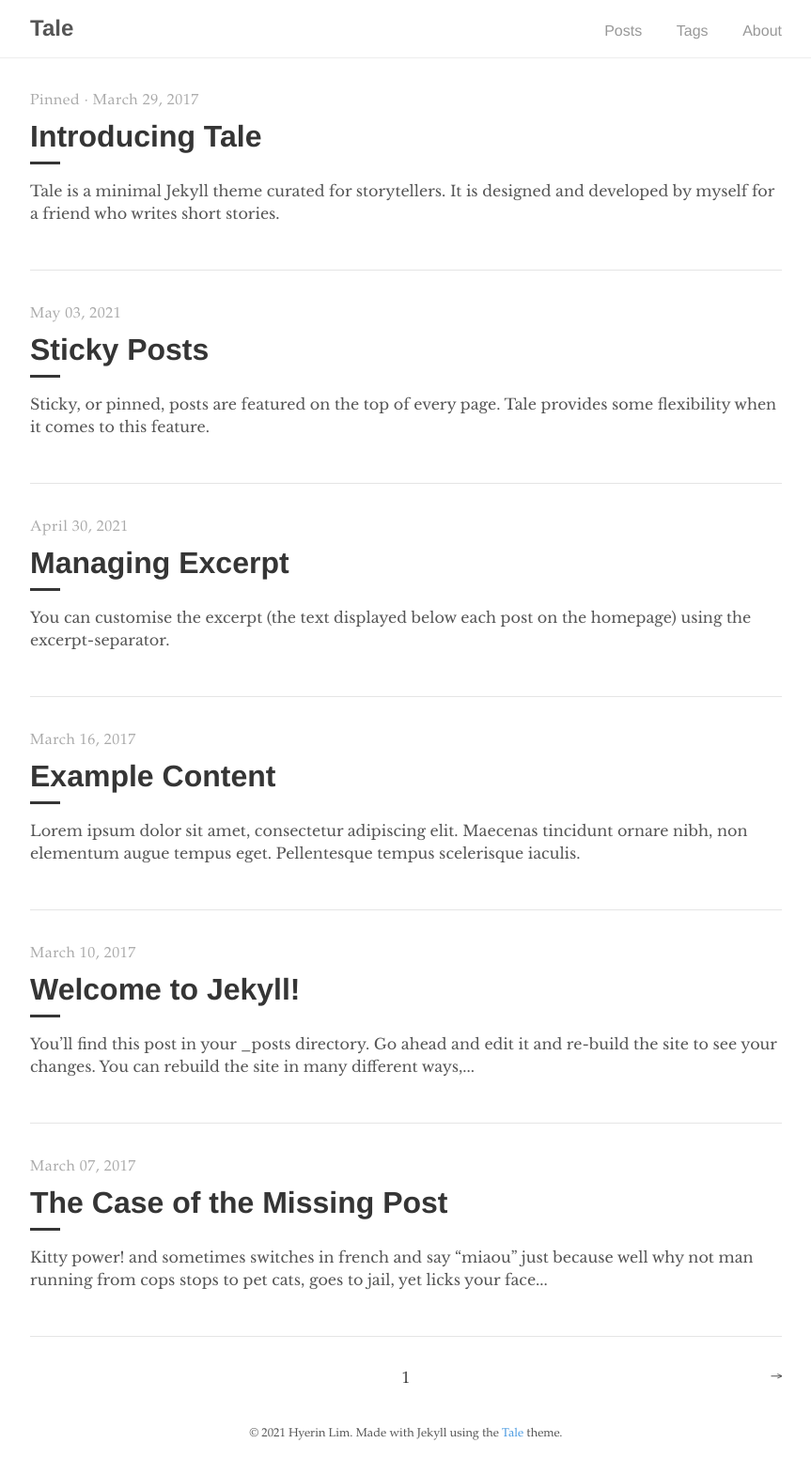
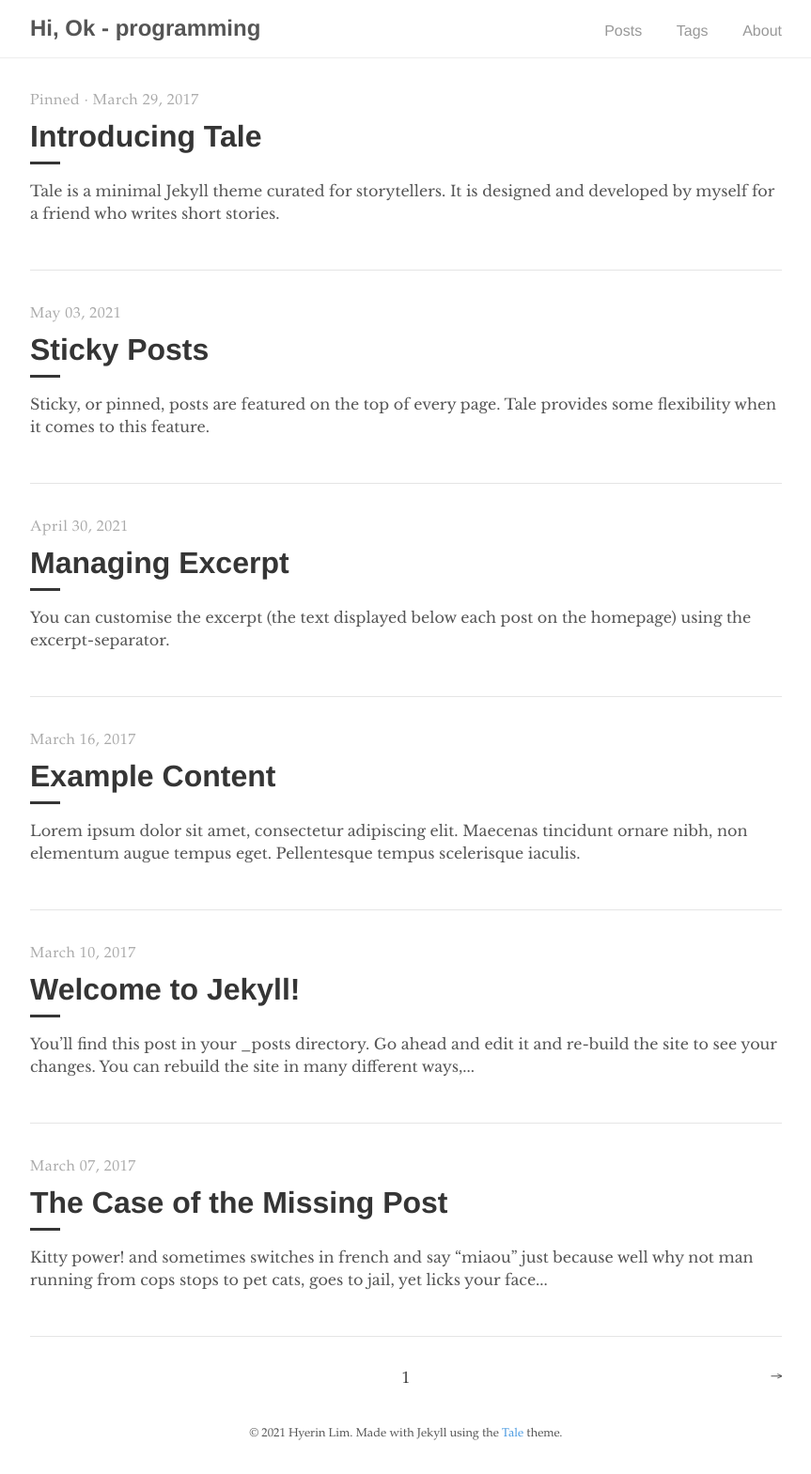
Before and after one commit to hyerin315/hyerin315.github.io, a Jekyll site: the page built from index.html, in a window 1280 px wide. Shown: the whole page at 94% size, without its empty margins (208-1071 px from the left). Built offline with Jekyll 4.4.1, drawn with Linux system fonts in a browser that asks for light colours; the list of posts is cut into pages by our own code.

Commit message:
test VS code

```diff
--- a/_config.yml
+++ b/_config.yml
@@ -1,5 +1,5 @@
 # Site settings
-title:          Tale
+title:          Hi, Ok - programming
 description:    "Minimal Jekyll theme for storytellers"
 url:            "https://hyerin315.github.io"
 
```
Also changed, not shown: 2 other files.
